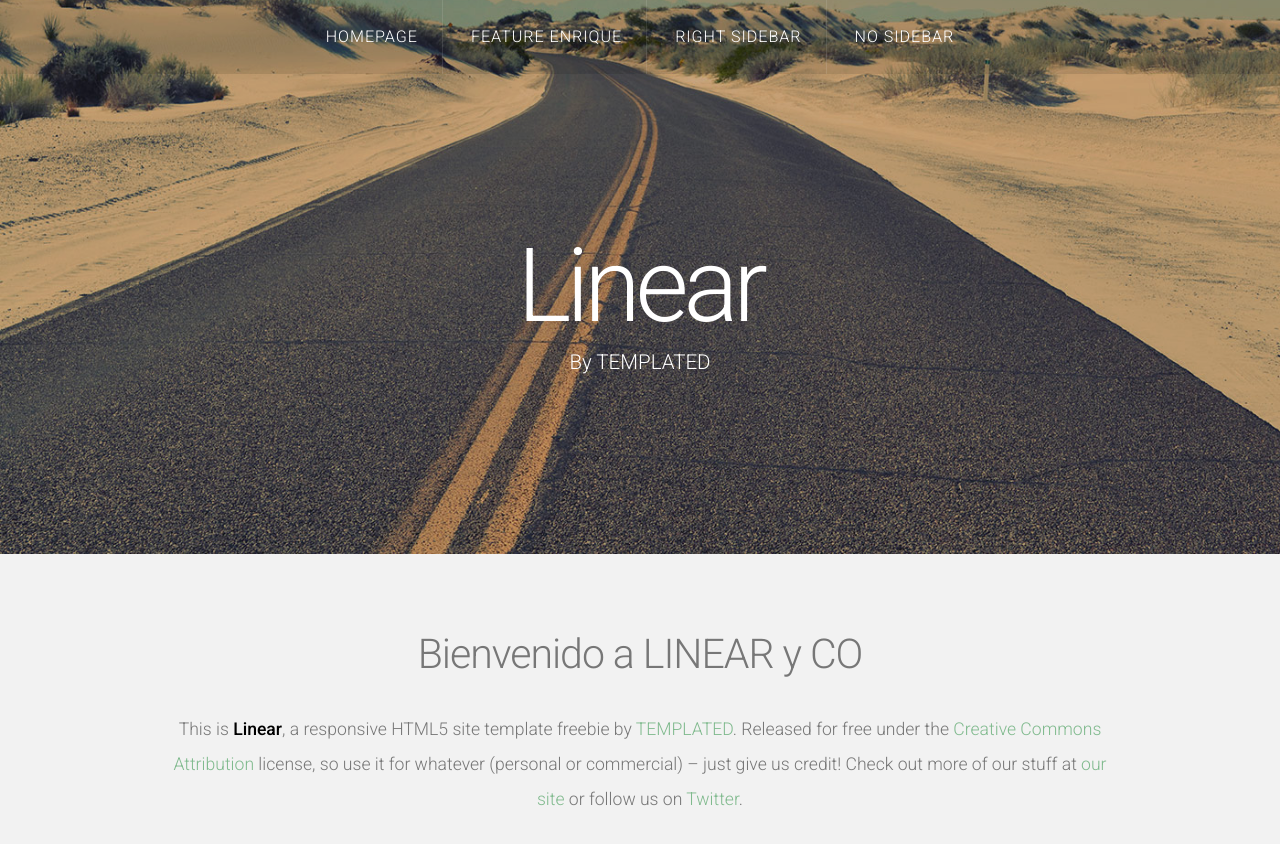
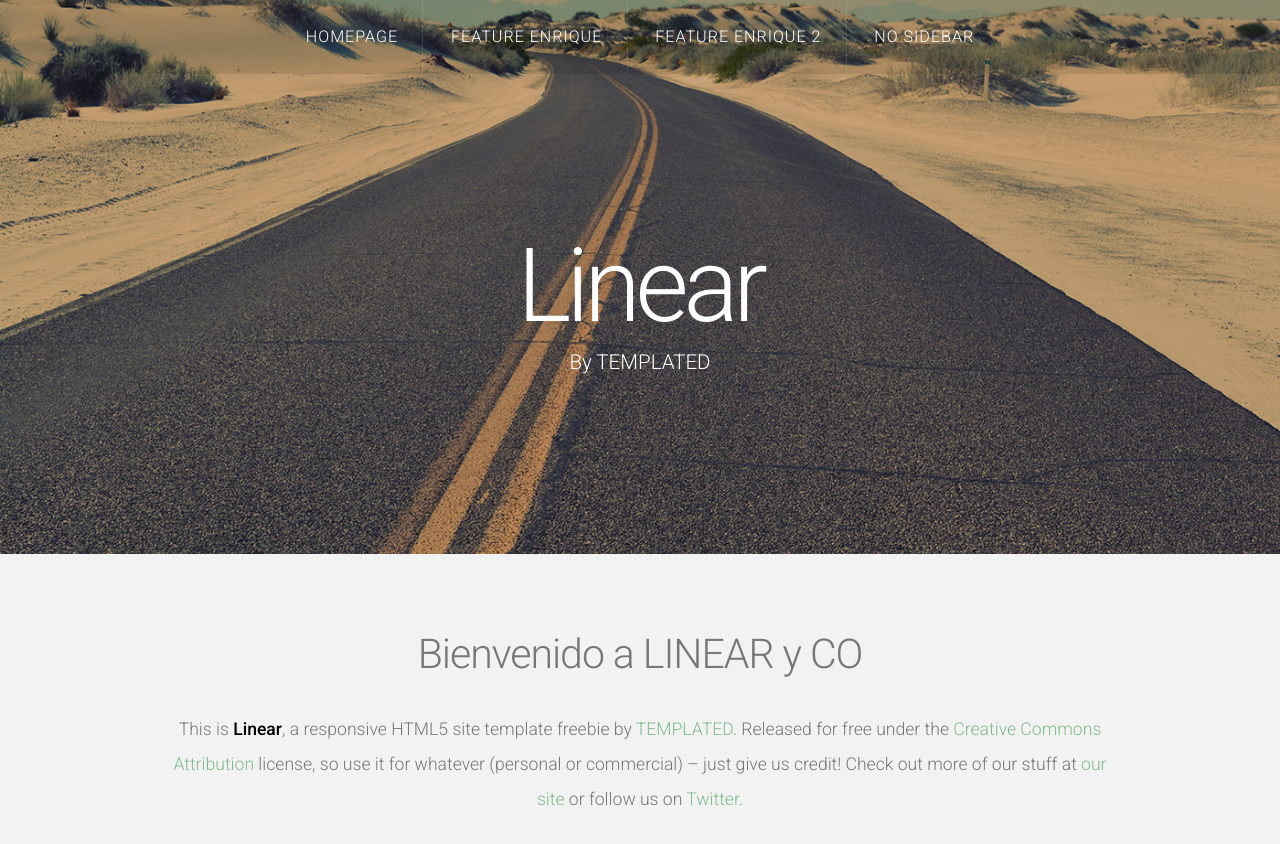
Before and after one commit to losinfiernos/cursodegit-1, a plain HTML site: page index.html in a window 1280 px wide. Shown: the top 844 px of the page. Drawn offline with nearby package versions, Linux system fonts and the light colour scheme.

Commit message:
Modifico index

```diff
--- a/index.html
+++ b/index.html
@@ -32,7 +32,7 @@
 					<ul>
 						<li class="active"><a href="index.html">Homepage</a></li>
 						<li><a href="feature_Enrique.html">Feature Enrique</a></li>
-						<li><a href="right-sidebar.html">Right Sidebar</a></li>
+						<li><a href="feature_Enrique.html">Feature Enrique 2</a></li>
 						<li><a href="no-sidebar.html">No Sidebar</a></li>
 					</ul>
 				</nav>
```
